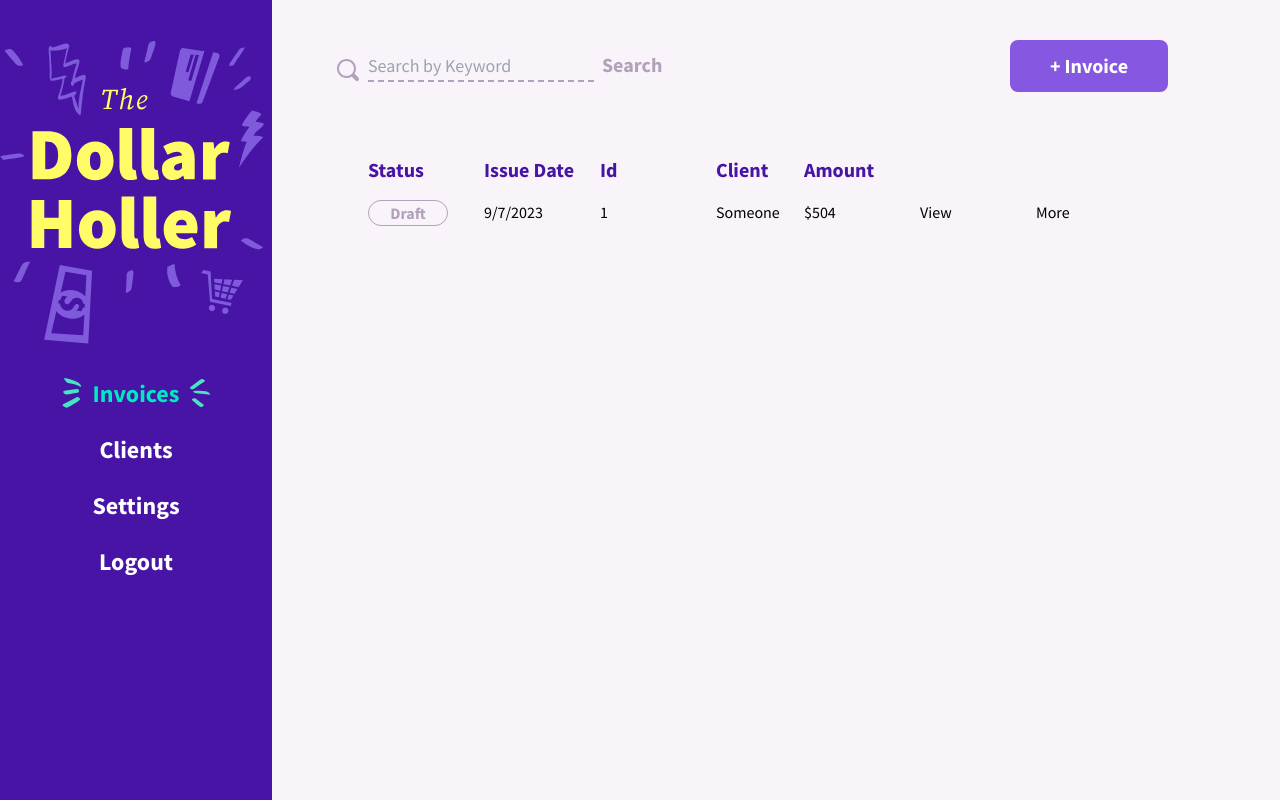
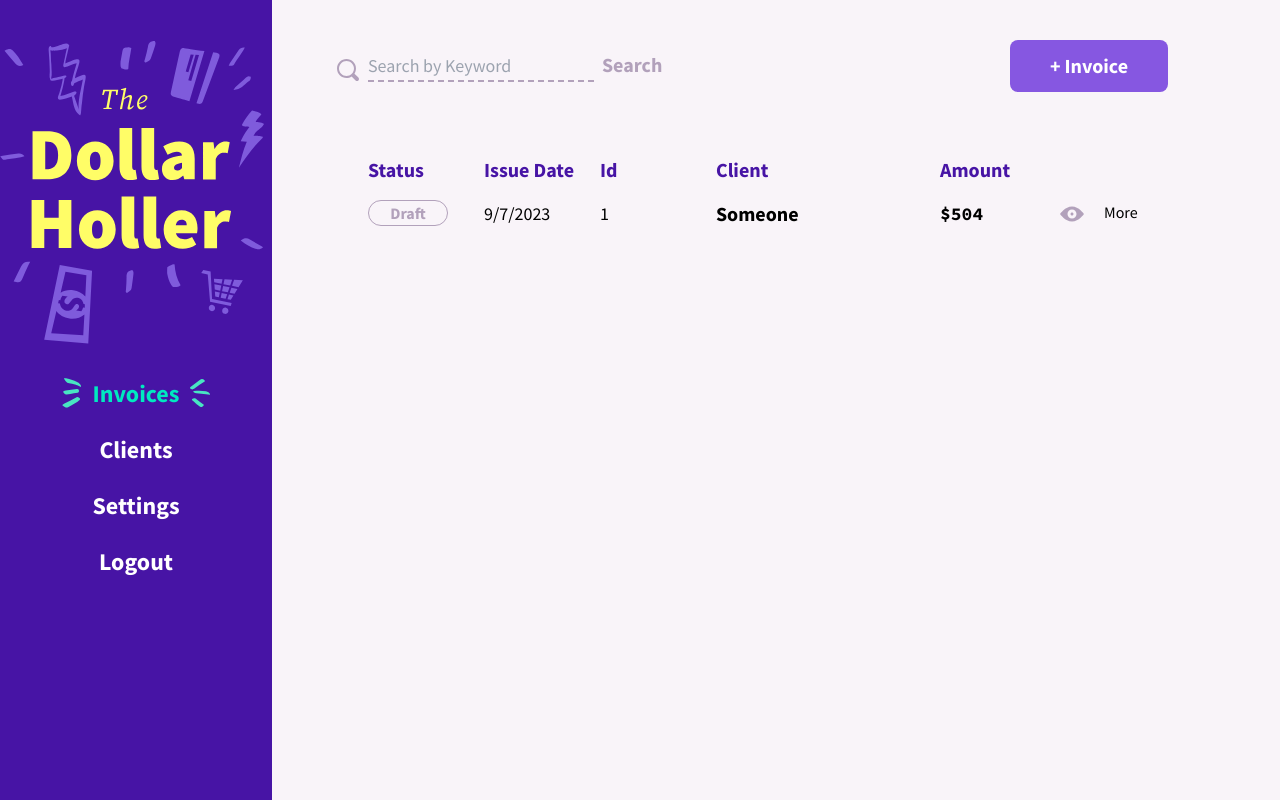
Before and after one commit to Md-Talim/thedollarholler, a SvelteKit app: page /invoices in a window 1280 px wide. Built offline with nearby package versions, Linux system fonts and the light colour scheme.

Commit message:
Add view icon

```diff
--- a/src/app.css
+++ b/src/app.css
@@ -15,6 +15,12 @@
 
 @layer components {
   .invoice-table {
-    @apply grid-cols-invoiceTable mx-8 mb-4 grid gap-x-4;
+    @apply mx-8 mb-4 grid grid-cols-invoiceTable gap-x-4;
   }
 }
+
+@layer utilities {
+  .center {
+    @apply flex items-center justify-center;
+  }
+}
--- /dev/null
+++ b/src/lib/components/Icons/View.svelte
@@ -0,0 +1,13 @@
+<script lang="ts">
+  export let width: number = 24,
+    height: number = 24;
+</script>
+
+<svg {width} {height} viewBox="0 0 24 24" fill="none" xmlns="http://www.w3.org/2000/svg">
+  <path
+    d="M24 12C24 12 18.9285 4.5 12 4.5C5.0715 4.5 0 12 0 12C0 12 5.0715 19.5 12 19.5C18.9285 19.5 24 12 24 12ZM12 16.5C9.5145 16.5 7.5 14.487 7.5 12C7.5 9.513 9.5145 7.5 12 7.5C14.484 7.5 16.5 9.513 16.5 12C16.5 14.487 14.484 16.5 12 16.5Z"
+  />
+  <path
+    d="M12 13.5C12.8284 13.5 13.5 12.8284 13.5 12C13.5 11.1716 12.8284 10.5 12 10.5C11.1716 10.5 10.5 11.1716 10.5 12C10.5 12.8284 11.1716 13.5 12 13.5Z"
+  />
+</svg>
--- a/src/routes/(dashboard)/invoices/+page.svelte
+++ b/src/routes/(dashboard)/invoices/+page.svelte
@@ -1,5 +1,6 @@
 <script>
   import { Search } from '$lib/components';
+  import View from '$lib/components/Icons/View.svelte';
   import Tag from '$lib/components/Tag.svelte';
 </script>
 
@@ -33,12 +34,14 @@
 
   <!-- Invoices -->
   <div class="invoice-table">
-    <div><Tag label='draft' /></div>
-    <div>9/7/2023</div>
-    <div>1</div>
-    <div>Someone</div>
-    <div>$504</div>
-    <div>View</div>
+    <div><Tag label="draft" /></div>
+    <div class="text-lg">9/7/2023</div>
+    <div class="text-lg">1</div>
+    <div class="text-xl font-bold">Someone</div>
+    <div class="font-mono text-lg font-bold">$504</div>
+    <div class="center text-lg">
+      <a href="/" class="text-pastelPurple hover:text-daisyBush"><View /></a>
+    </div>
     <div>More</div>
   </div>
 </div>
--- a/tailwind.config.cjs
+++ b/tailwind.config.cjs
@@ -33,7 +33,7 @@ module.exports = {
         navBar: 90
       },
       gridTemplateColumns: {
-        invoiceTable: '100px 100px 100px 1fr 100px 100px 100px'
+        invoiceTable: '100px 100px 100px 1fr 100px 32px 32px'
       }
     }
   },
```
